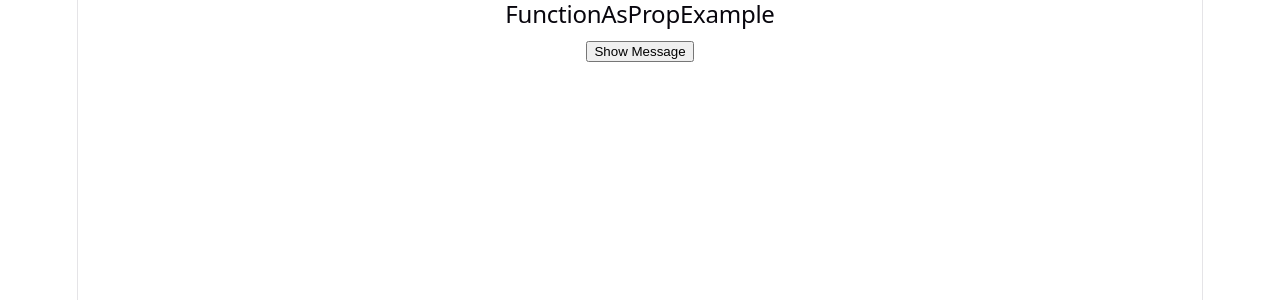
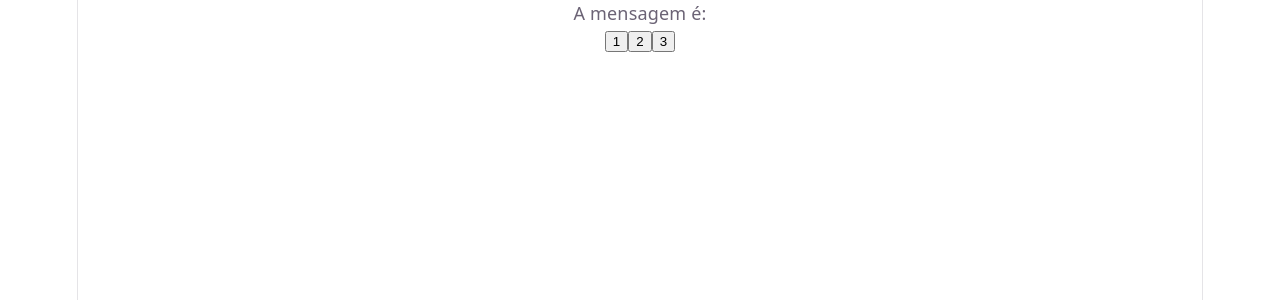
Before and after one commit to LuisCarlosRojasTorres/ReactCourseUdemy, a React (Vite) app in the folder S3/s3_test/: page / in a window 1280 px wide. Shown: the top 300 px of the page. Built offline with nearby package versions, Linux system fonts and the light colour scheme.

Commit message:
React S3 v051

```diff
--- a/S3/s3_test/src/App.jsx
+++ b/S3/s3_test/src/App.jsx
@@ -1,4 +1,5 @@
 import "./App.css"
+import { useState } from "react"
 import ManageData from "./components/ManageData"
 import AddImage from "./components/AddImage"
 import ListRender from "./components/ListRender"
@@ -10,9 +11,11 @@ import DesestructuringPropsExample from "./components/DesestructuringPropsExampl
 import FragmentExample from "./components/FragmentExample"
 import ChildrenPropExample from "./components/ChildrenPropExample"
 import FunctionAsPropExample from "./components/FunctionAsPropExample"
+import StateLiftExample from "./components/StateLiftExample"
+import StateLiftModifierExample from "./components/StateLiftModifierExample"
 
 function App() {
-
+  /*
   const cars = [
     { index: 1,brand: "Dummy1", model: "Model1", year: 2020 },
     { index: 2,brand: "Dummy2", model: "Model2", year: 2021 },
@@ -22,6 +25,12 @@ function App() {
 
   function showMessage() {
     alert("This is a message from the showMessage function");
+  }
+  */
+
+  const [message, setMessage] = useState("")
+  const handleMessage = (msg) => {
+    setMessage(msg)
   }
 
   return (
@@ -45,7 +54,9 @@ function App() {
       {/*<ChildrenPropExample value="This is a value prop">
         <p>This is a child element passed to ChildrenPropExample</p>
       </ChildrenPropExample> */}
-      <FunctionAsPropExample myFunc={showMessage} />
+      {/*<FunctionAsPropExample myFunc={showMessage} /> */}
+      <StateLiftExample msg={message} />
+      <StateLiftModifierExample modifyState={handleMessage} />
     </div>
   )
 }
--- /dev/null
+++ b/S3/s3_test/src/components/StateLiftExample.jsx
@@ -0,0 +1,9 @@
+const StateLiftExample = ({msg}) => {
+  return (
+    <div>
+      A mensagem é: {msg}
+    </div>
+  )
+}
+
+export default StateLiftExample
--- /dev/null
+++ b/S3/s3_test/src/components/StateLiftModifierExample.jsx
@@ -0,0 +1,14 @@
+const StateLiftModifierExample = ({modifyState}) => {
+
+  const msgs = ["Message 1", "Message 2", "Message 3"]
+
+  return (
+    <div>
+      <button onClick={() => modifyState(msgs[0])}>1</button>
+      <button onClick={() => modifyState(msgs[1])}>2</button>
+      <button onClick={() => modifyState(msgs[2])}>3</button>
+    </div>
+  )
+}
+
+export default StateLiftModifierExample
```
